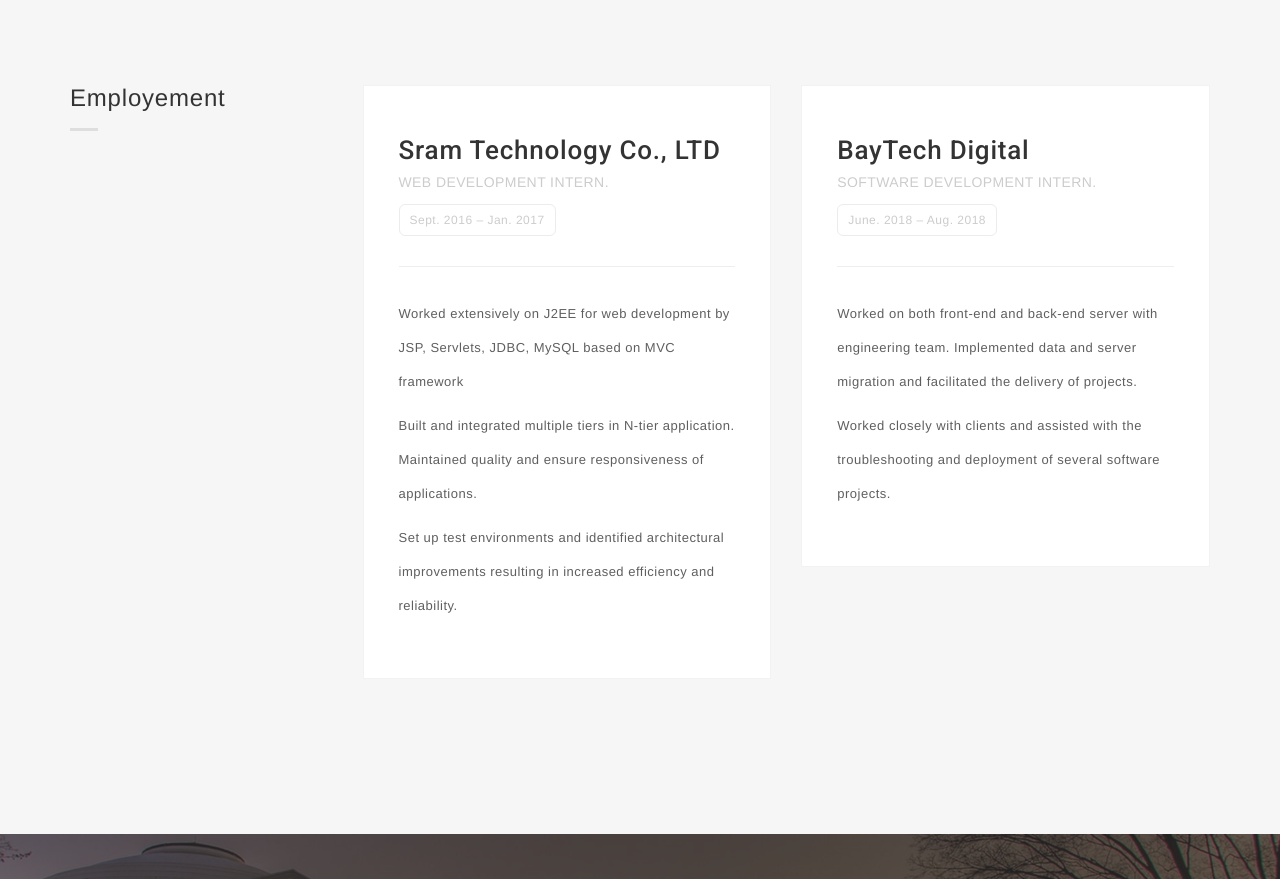
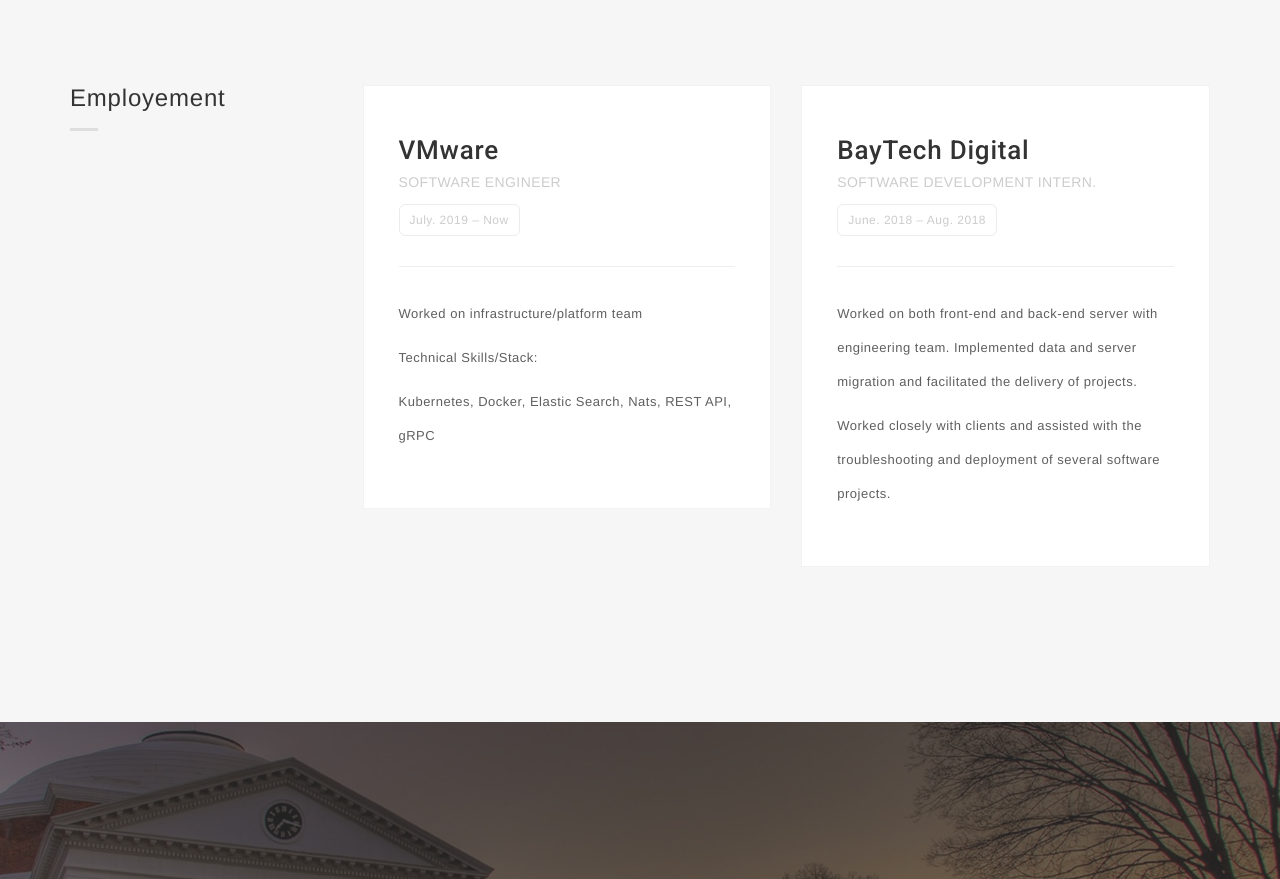
Before and after one commit to elvawyt/elvawyt.github.io, a website with bundled scripts: page index.html in a window 1280 px wide. Shown: the part 1520-2399 px from the top of the page. Built offline with nearby package versions, Linux system fonts and the light colour scheme.

Commit message:
change profile

```diff
--- a/index.html
+++ b/index.html
@@ -129,7 +129,7 @@
 					  <tr>
 						<td class="title">Email </td>
 						<td class="break">:</td>
-						<td> yw4ku@virginia.edu</td>
+						<td>yw4ku@virginia.edu</td>
 					  </tr>
 					  <tr>
 						<td class="title">Address </td>
@@ -139,7 +139,7 @@
 						<tr>
 							<td class="title">Position </td>
 							<td class="break">:</td>
-							<td>Member of Technical staff @VMware</td>
+							<td>Software Engineer @VMware</td>
 							</tr>
 
 
@@ -176,26 +176,23 @@
 					<div class="wrap-card">
 					  <div class="card">
 						<h2 class="year">
-						  Sram Technology Co., LTD
+						  VMware
 						</h2>
 						<p class="job">
-						  web development intern.
+						  Software Engineer
 						</p>
 						<p class="company">
-						  Sept. 2016 – Jan. 2017
+						  July. 2019 – Now
 						</p>
 						<hr>
 						<div class="text-detail">
-						  <p>
-								Worked extensively on J2EE for web development by JSP, Servlets, JDBC, MySQL based on MVC framework
+							<p>Worked on infrastructure/platform team
 							</p>
-							<p>
-								Built and integrated multiple tiers in N-tier application. Maintained quality and ensure responsiveness of applications.
-							</p>
-							<p>
-								Set up test environments and identified architectural improvements resulting in increased efficiency and reliability.
+							<p>Technical Skills/Stack:
+							<p>Kubernetes, Docker, Elastic Search, Nats, REST API, gRPC
 							</p>
 						</div>
+
 					  </div>
 					</div>
 				  </div>
```
